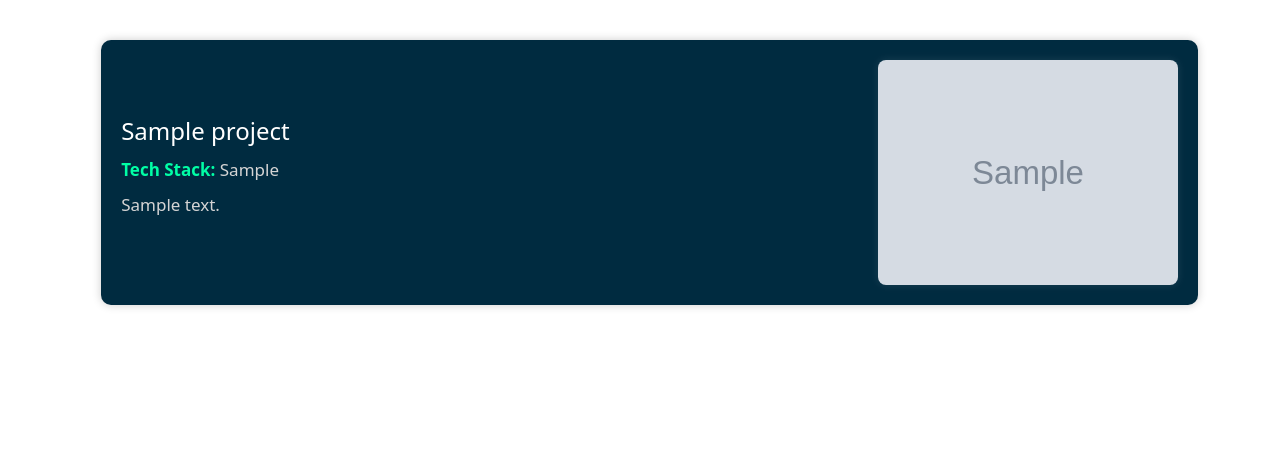
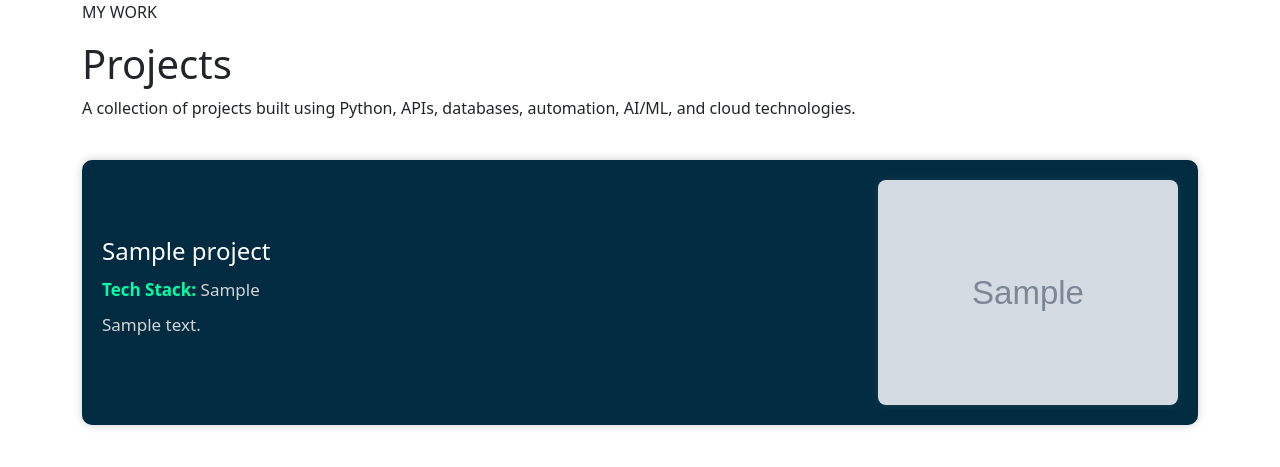
Before and after one commit to HemaLatha-2311/Portfolio, a Django app: template resume/templates/projects.html in a window 1280 px wide. Shown: the part 80-547 px from the top of the page. Run offline with Django 5.2, Linux system fonts and the light colour scheme; the template is opened without the code that fills it: most values are stand-ins (such as "Sample title", 1, 10 or a date in 2020); grey boxes marked "Sample" are stand-in pictures.

Commit message:
Update projects.html

```diff
--- a/resume/templates/projects.html
+++ b/resume/templates/projects.html
@@ -3,20 +3,59 @@
 
 {% block content1 %}
 
+<div class="projects-container">
 
-<div class="projects-container">
-    <ul class="text-light">
+    <!-- PROJECT HEADER -->
+    <div class="projects-header">
+
+        <p class="projects-label">MY WORK</p>
+
+        <h1>Projects</h1>
+
+        <p class="projects-intro">
+            A collection of projects built using Python, APIs,
+            databases, automation, AI/ML, and cloud technologies.
+        </p>
+
+    </div>
+
+
+    <!-- PROJECT LIST -->
+
     {% for project in projects %}
+
     <div class="project-card">
+
         <div class="project-details">
+
             <h2>{{ project.title }}</h2>
-                    <p><strong>Tech Stack:</strong> {{ project.tech_stack }}</p>
-                    <p>{{ project.description }}</p>
+
+            <p class="project-tech">
+                <strong>Tech Stack:</strong>
+                {{ project.tech_stack }}
+            </p>
+
+            <p class="project-description">
+                {{ project.description }}
+            </p>
+
         </div>
-                <img src="{% static project.image %}" alt="{{ project.title }} image" class="project-image">
+
+
+        <div class="project-image-container">
+
+            <img
+                src="{% static project.image %}"
+                alt="{{ project.title }}"
+                class="project-image"
+            >
+
         </div>
+
+    </div>
+
     {% endfor %}
 
-     </ul>
 </div>
+
 {% endblock content1 %}
```
Lines whose indentation alone changed are shown as unchanged.
